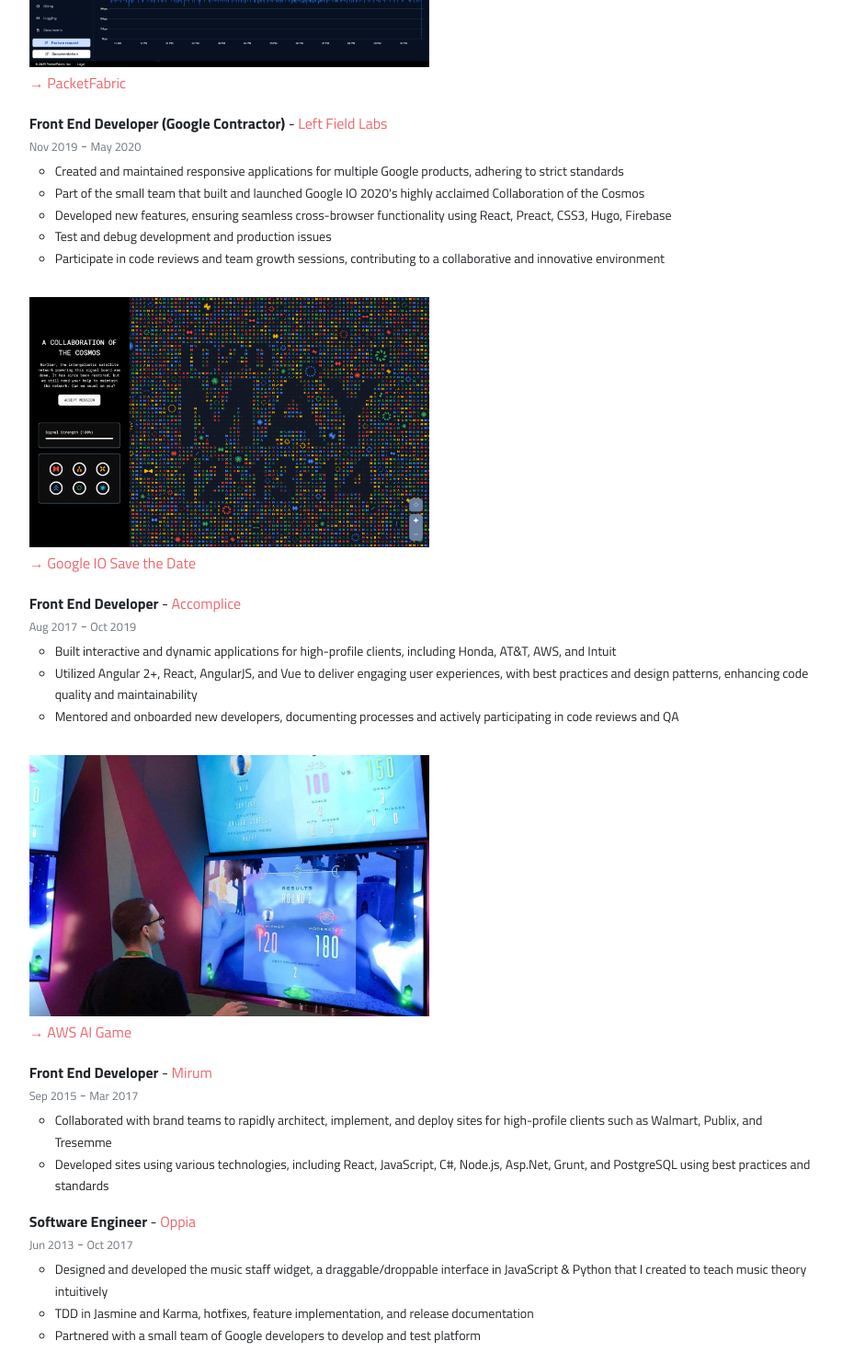
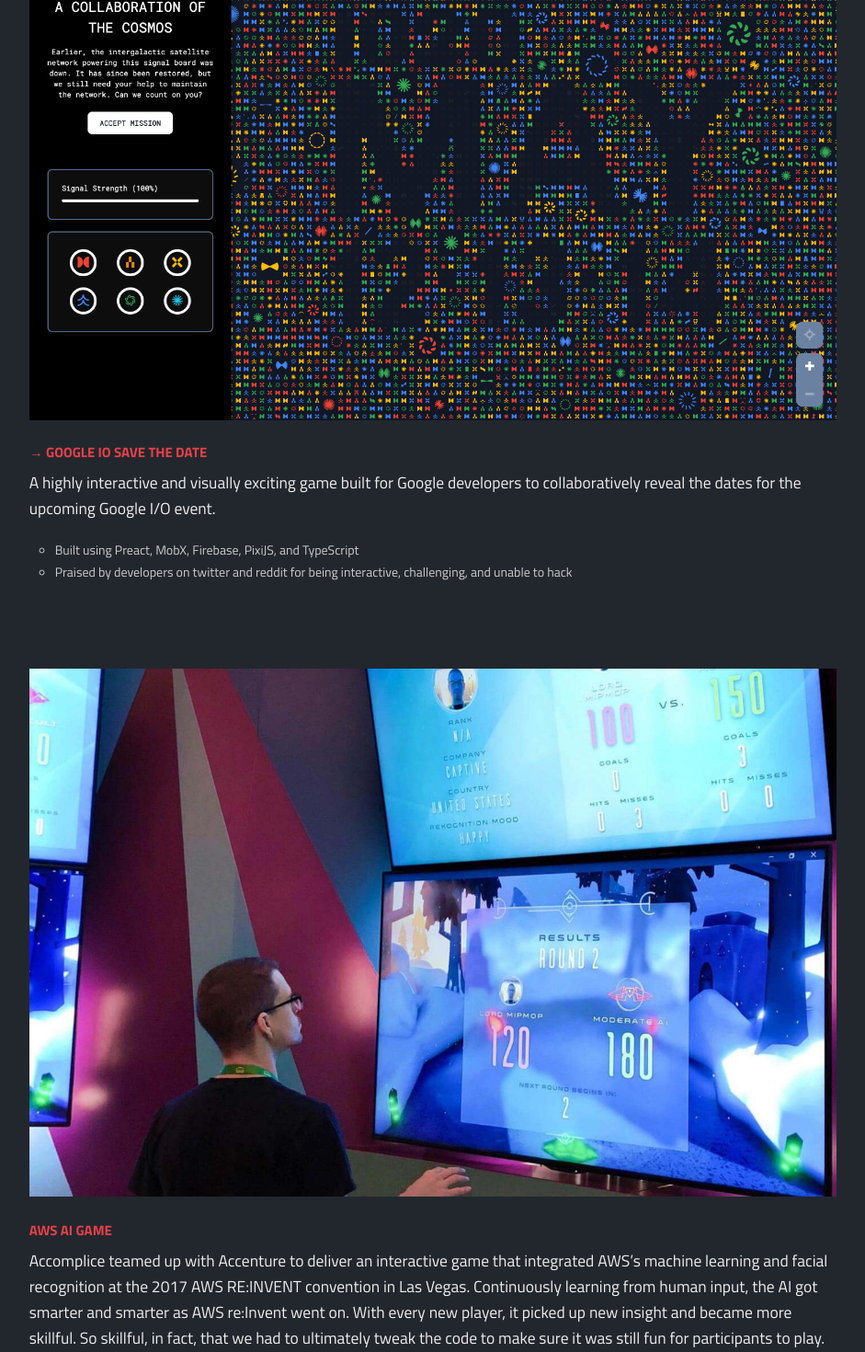
Before and after one commit to michaelWagner/resume, a React (Create React App) app: page /resume/projects in a window 1280 px wide. Before the commit this address led to /resume/about. Shown: the part 1020-2490 px from the top of the page at 92% size, without its empty margins (169-1110 px from the left). Built offline with nearby package versions, Linux system fonts and the light colour scheme.

Commit message:
Update react-router, styles, copy.

```diff
--- a/src/App.js
+++ b/src/App.js
@@ -1,5 +1,5 @@
 import React, { Component } from 'react';
-import { BrowserRouter as Router, Route, Redirect, NavLink } from 'react-router-dom';
+import { BrowserRouter as Router, Route, NavLink, Routes, Navigate } from 'react-router-dom';
 import './style.scss';
 import About from './components/About';
 import Projects from './components/Projects';
@@ -16,15 +16,20 @@ class App extends Component {
               <NavLink to={'/resume/projects'} className="nav-btn">Projects</NavLink>
             </nav>
           </ul>
-          <Route
-            exact path={'/resume/about'}
-            render={({ match }) => <About resumeObj={resume} />}
-          />
-          <Route
-            exact path={'/resume/projects'}
-            render={({ match }) => <Projects resumeObj={resume} />}
-          />
-          <Redirect exact from="/" to={'/resume/about'} />
+          <Routes>
+            <Route
+              path="/resume/about"
+              element={<About resumeObj={resume} />}
+            />
+            <Route
+              path="/resume/projects"
+              element={<Projects resumeObj={resume} />}
+            />
+            <Route
+              path="/"
+              element={<Navigate to="/resume/about" replace />}
+            />
+          </Routes>
         </div>
       </Router>
     );
--- a/src/components/About/index.js
+++ b/src/components/About/index.js
@@ -23,7 +23,7 @@ const About = (props) => {
         <div className="profile">
           <div className="profile-container">
             <div className="profile-img">
-              <img alt={basics.name} src={basics.picture} />
+              <img alt={basics.name} src={basics.picture} loading="lazy" />
             </div>
             <div className="profile-details">
               <h3 className="name">{basics.name}</h3>
@@ -90,8 +90,8 @@ const About = (props) => {
                   }
                 </div>
                 <ul className="highlights">
-                  {experience.highlights.map((highlight, id) =>
-                    <li className="highlight" key={id}>{highlight}</li>
+                  {experience.highlights.map((highlight, idx) =>
+                    <li className="highlight" key={idx}>{highlight}</li>
                   )}
                 </ul>
                 {
@@ -102,7 +102,7 @@ const About = (props) => {
                         <div className="project-link-wrapper hidden-for-pdf" key={id}>
                           <Link to={`/resume/projects#${project.anchor}`} className="project-link">
                             <div className="project-thumb-wrapper">
-                              <img className="project-thumb" src={project.image} alt={project.name} />
+                              <img className="project-thumb" src={project.image} alt={project.name} loading="lazy" />
                               <div className="project-details">
                                 <div className="project-header">
                                   <span className="arrow-right">→</span> {project.name}
--- a/src/components/About/style.scss
+++ b/src/components/About/style.scss
@@ -1,6 +1,7 @@
 .profile {
   .profile-container {
     display: flex;
+    color: #fff;
     flex-direction: column;
     @media (min-width: 768px) {
       flex-direction: row;
@@ -36,7 +37,7 @@
             margin-right: 10px;
           }
           span, span a {
-            color: #333;
+            color: #fff;
           }
         }
       }
@@ -59,7 +60,7 @@
           margin-right: 10px;
           vertical-align: middle;
           &:hover {
-            color: #333;
+            color: #fff;
           }
         }
       }
@@ -74,6 +75,7 @@
     margin-bottom: 15px;
     .header {
       line-height: 1.5;
+      color: #fff;
       a {
         opacity: 0.8;
         color: #E94048;
@@ -99,6 +101,7 @@
     .highlights {
       padding: 0 28px;
       .highlight {
+        color: #ccc;
         font-size: 14px;
         line-height: 1.7;
         list-style: circle;
@@ -111,7 +114,7 @@
         .project-link {
           .project-thumb-wrapper {
             .project-details {
-              color: #333;
+              color: #fff;
               text-decoration: none;
             }
           }
@@ -126,7 +129,7 @@
             width: 100%
           }
           .project-details {
-            color: #777;
+            color: #eee;
             margin-top: 5px;
             text-decoration: none !important;
             .project-header {
@@ -157,7 +160,7 @@
     border-left: 9px solid #555;
     padding-left: 7%;
     .quote {
-      color: #444;
+      color: #ccc;
     }
   }
   .quote-details {
@@ -166,7 +169,7 @@
     }
     .quote-relation {
       font-size: 14px;
-      color: #444;
+      color: #ccc;
     }
   }
 }
--- a/src/components/Projects/index.js
+++ b/src/components/Projects/index.js
@@ -19,7 +19,7 @@ const Projects = (props) => {
           }
           <div className="card-section" id={project.anchor}>
             <div className="project-image-container">
-              <img src={project.image} alt={project.name} />
+              <img src={project.image} alt={project.name} loading="lazy" />
             </div>
             <h4 className="section-header">
               {
@@ -36,8 +36,8 @@ const Projects = (props) => {
               <small>{project.description}</small>
             </div>
             <ul className="project-highlights text-muted">
-              {project.highlights.map((highlight) =>
-                <li className="highlight">{highlight}</li>
+              {project.highlights.map((highlight, idx) =>
+                <li key={idx} className="highlight">{highlight}</li>
               )}
             </ul>
           </div>
--- a/src/components/Projects/style.scss
+++ b/src/components/Projects/style.scss
@@ -14,7 +14,7 @@
   margin-top: 20px;
   padding: 0 28px;
   .highlight {
-    color: #444;
+    color: #ccc;
     font-size: 14px;
     line-height: 1.7;
     list-style: circle;
--- a/src/resume.json
+++ b/src/resume.json
@@ -38,24 +38,23 @@
       "startDate": "2020-06-14",
       "endDate": "Present",
       "highlights": [
-        "Lead developer on Cloud Router product that secures connectivity between CSPs, driving the most sales revenue for the business",
-        "Created internal component library, ensuring consistency, sandboxing, and efficiency across all applications using Tailwind and Storybook",
-        "Architected new projects and effectively refactored legacy codebases, improving maintainability and scalability leveraging Vue3, Angular, Tailwind, Python",
-        "Conduct thorough code reviews, provide constructive feedback, and mentor junior team members"
+        "Lead Engineer for the Cloud Router product, optimizing secure connectivity between cloud service providers such as AWS and Google. Played a key role in making Cloud Router the top revenue-generating product for the business",
+        "Develop an internal component library using Tailwind and Storybook, promoting consistency, sandboxing, and efficiency across all applications",
+        "Architect new projects and refactor legacy codebases, significantly improving maintainability and scalability with Vue3, React, Angular, Docker, Tailwind, and Python",
+        "Conduct comprehensive code reviews and mentor junior team members, fostering growth and creating a fun, collaborative environment"
       ]
     },
     {
       "company": "Left Field Labs",
-      "position": "Front End Developer (Google Contractor)",
+      "position": "Front End Engineer (Google Contractor)",
       "website": "https://www.leftfieldlabs.com/",
       "startDate": "2019-11-01",
       "endDate": "2020-05-19",
       "highlights": [
-        "Created and maintained responsive applications for multiple Google products, adhering to strict standards",
-        "Part of the small team that built and launched Google IO 2020's highly acclaimed Collaboration of the Cosmos",
-        "Developed new features, ensuring seamless cross-browser functionality using React, Preact, CSS3, Hugo, Firebase",
-        "Test and debug development and production issues",
-        "Participate in code reviews and team growth sessions, contributing to a collaborative and innovative environment"
+        "Engineered and maintained responsive applications for various Google products, consistently meeting stringent quality standards",
+        "Key contributor on the small team that developed and launched the highly acclaimed Collaboration of the Cosmos for Google I/O 2020",
+        "Implemented new features ensuring seamless cross-browser functionality, leveraging React, Preact, CSS3, Hugo, and Firebase",
+        "Actively participated in code reviews and team growth sessions, fostering a collaborative and innovative work environment"
       ]
     },
     {
@@ -65,9 +64,8 @@
       "startDate": "2017-08-01",
       "endDate": "2019-10-01",
       "highlights": [
-        "Built interactive and dynamic applications for high-profile clients, including Honda, AT&T, AWS, and Intuit",
-        "Utilized Angular 2+, React, AngularJS, and Vue to deliver engaging user experiences, with best practices and design patterns, enhancing code quality and maintainability",
-        "Mentored and onboarded new developers, documenting processes and actively participating in code reviews and QA"
+        "Developed interactive and dynamic applications for high-profile clients such as Honda, AT&T, AWS, and Intuit",
+        "Leveraged React, Angular, AngularJS, and Vue to deliver engaging user experiences, focusing on best practices, maintainability, documenting processes, and actively participating in code reviews and QA to ensure high standards"
       ]
     },
     {
@@ -77,8 +75,8 @@
       "startDate": "2015-09-01",
       "endDate": "2017-03-01",
       "highlights": [
-        "Collaborated with brand teams to rapidly architect, implement, and deploy sites for high-profile clients such as Walmart, Publix, and Tresemme",
-        "Developed sites using various technologies, including React, JavaScript, C#, Node.js, Asp.Net, Grunt, and PostgreSQL using best practices and standards"
+        "Partnered with design teams to quickly architect, implement, and deploy websites for Fortune 100 companies such as Walmart, Publix, and more",
+        "Engineered fast and responsive sites using React, JavaScript, C#, Node.js, ASP.NET, Grunt, and PostgreSQL, consistently following best practices and standards"
       ]
     },
     {
@@ -88,9 +86,9 @@
       "startDate": "2013-06-01",
       "endDate": "2017-10-01",
       "highlights": [
-        "Designed and developed the music staff widget, a draggable/droppable interface in JavaScript & Python that I created to teach music theory intuitively",
-        "TDD in Jasmine and Karma, hotfixes, feature implementation, and release documentation",
-        "Partnered with a small team of Google developers to develop and test platform"
+        "Designed and developed the music staff widget, a draggable/droppable interface in JavaScript and Python, to teach music theory intuitively",
+        "Utilized Test-Driven Development (TDD) with Jasmine and Karma for hotfixes, feature implementation, and release documentation",
+        "Partnered with a small team of Google developers to develop and test a robust platform, ensuring high-quality performance and user experience"
       ]
     },
     {
@@ -99,9 +97,9 @@
       "startDate": "2017-03-01",
       "endDate": "2017-08-01",
       "highlights": [
-        "Rapidly build websites and custom WordPress themes for multiple clients",
-        "Pixel perfect and responsive front-end implementations per designer’s mocks",
-        "Regular maintenance and security updates to existing sites"
+        "Rapidly built websites and custom WordPress themes for multiple clients",
+        "Implemented pixel-perfect and responsive front-end designs based on designer's mockups",
+        "Conducted regular maintenance and security updates for existing sites"
       ]
     },
     {
@@ -111,7 +109,7 @@
       "startDate": "2010-08-01",
       "endDate": "Present",
       "highlights": [
-        "Toured internationally, performed, and released albums on Warner Bros",
+        "Toured internationally, performed live, and released albums on Warner Bros Records",
         "Made appearances on television and radio including the Tonight Show, Conan, Jimmy Kimmel, and KROQ"
       ]
     }
--- a/src/style.scss
+++ b/src/style.scss
@@ -1,9 +1,14 @@
 @import "~bootstrap/scss/bootstrap";
+
+body {
+  background-color: #22272e;
+}
 
 .app {
   text-align: center;
-  background-color: #fff;
+  background-color: #22272e;
   padding: 20px 0;
+  color: #fff;
     font-family: 'Titillium Web', sans-serif
 }
 
@@ -20,7 +25,7 @@
       font-size: 20px;
       font-weight: 900;
       &:hover {
-        color: #777;
+        color: #b77070;
       }
     }
   }
@@ -28,7 +33,7 @@
 
 a, Link {
   text-decoration: none !important;
-  color: #333;
+  color: #eee;
   &:hover {
     color: #777;
   }
@@ -46,10 +51,11 @@ a, Link {
 .card {
   border-radius: 5px;
   margin-bottom: 25px;
-  border-color: #fff;
-  padding: 5% 7%;
-  background-color: #fff;
+  border-color: #22272e;
+  padding: 0 7% 5%;
+  background-color: #22272e;
   .card-section {
+    color: #fff;
     text-align: left;
     &:not(:first-of-type) {
       padding-top: 40px;
@@ -74,6 +80,7 @@ a, Link {
       }
       p {
         margin-left: 28px;
+        color: #fff;
       }
       a {
         color: #E94048;
@@ -82,14 +89,14 @@ a, Link {
     }
     .section-description {
       font-size: 20px;
-      color: #333;
+      color: #eee;
       line-height: 1.4;
     }
   }
 }
 
 .text-muted {
-  color: #777;
+  color: #acacac!important;
 }
 
 .hidden-for-pdf {
```
Also changed, not shown: package.json (+5 -5 lines), 2 other files (tests, documents, lock files or other folders).
